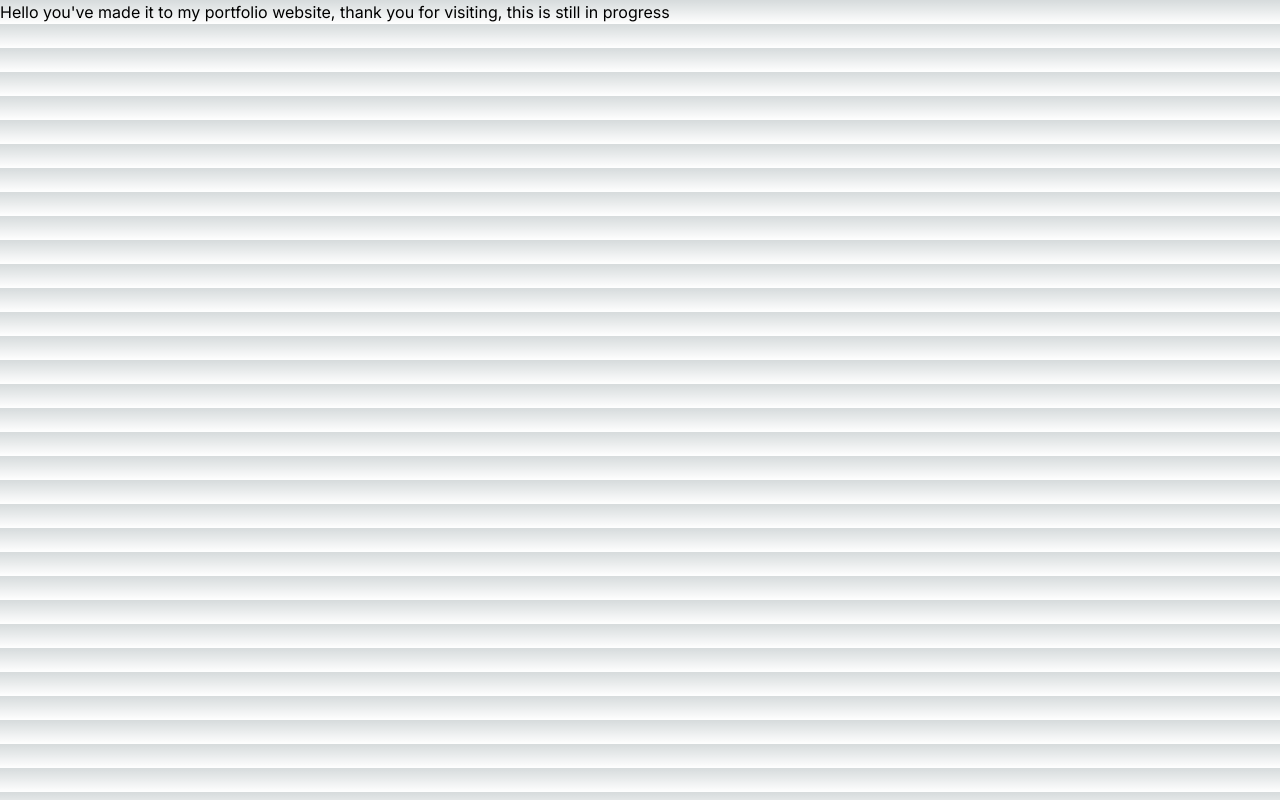
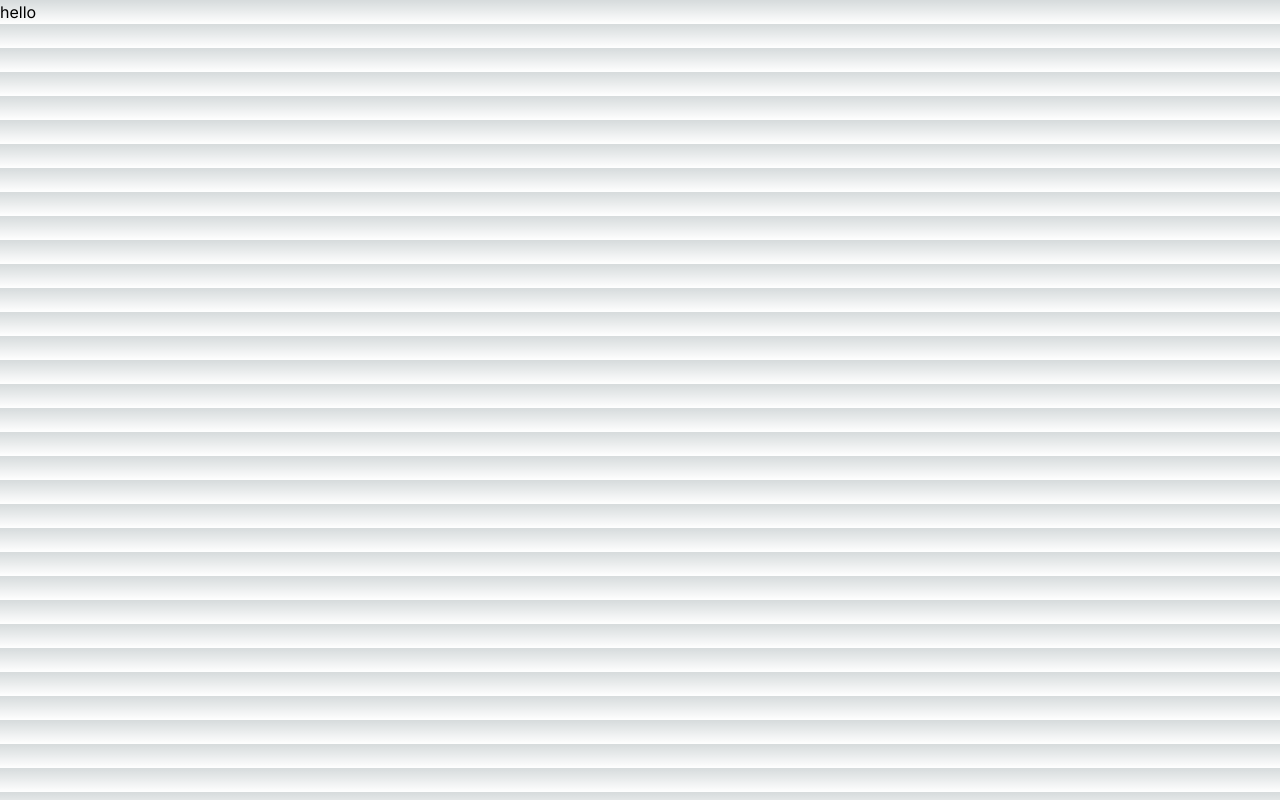
Before and after one commit to IcebergLettuc3/lettucehubnext, a Next.js app: page / in a window 1280 px wide. Built offline with nearby package versions, Linux system fonts and the light colour scheme.

Commit message:
fixing build issues

```diff
--- a/src/app/hey/page.tsx
+++ b/src/app/hey/page.tsx
@@ -1,4 +1,4 @@
-export default function () {
+export default function heyPage () {
     return (
         <h1>hey</h1>
     )
--- a/src/app/page.tsx
+++ b/src/app/page.tsx
@@ -1,5 +1,8 @@
 import Image from 'next/image'
 
 export default function Home() {
-  return (<h1>Hello you've made it to my portfolio website, thank you for visiting, this is still in progress</h1>)
+  return (
+  <h1>hello
+    </h1>
+  )
 }
```
